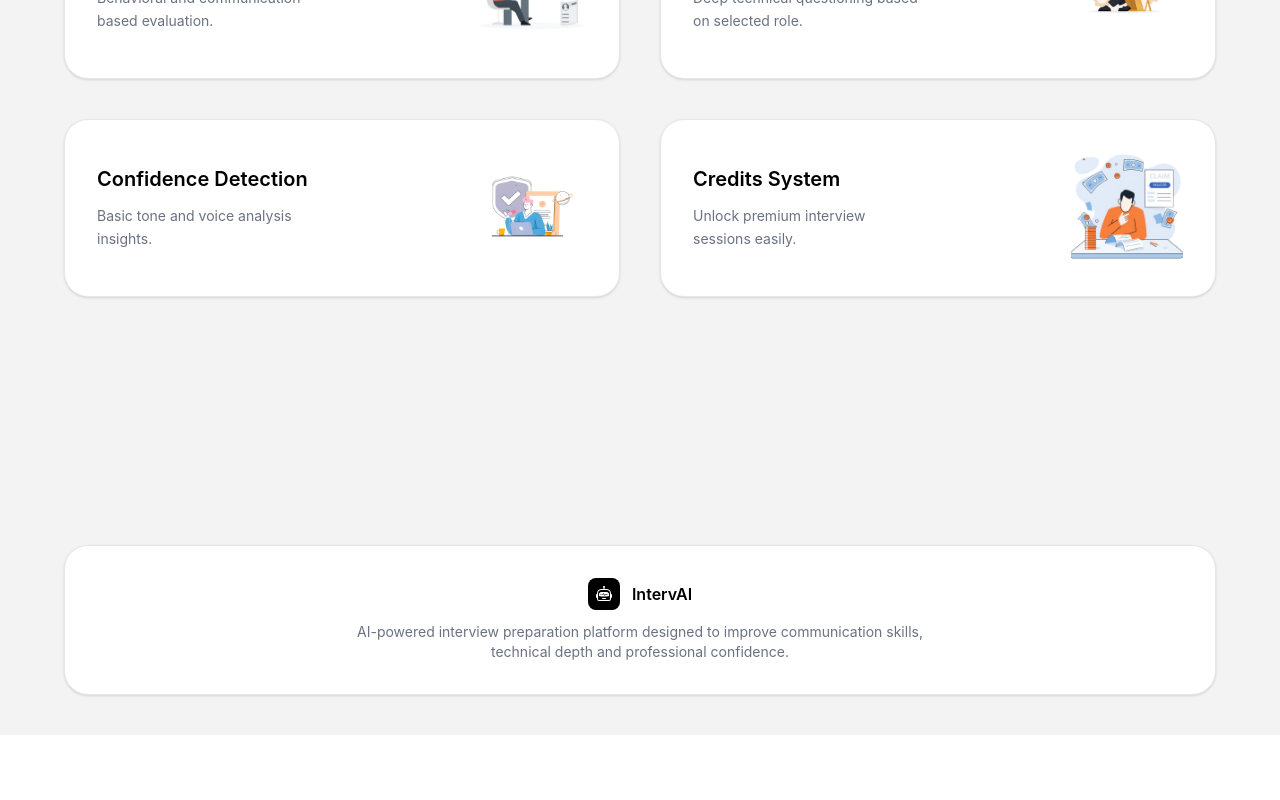
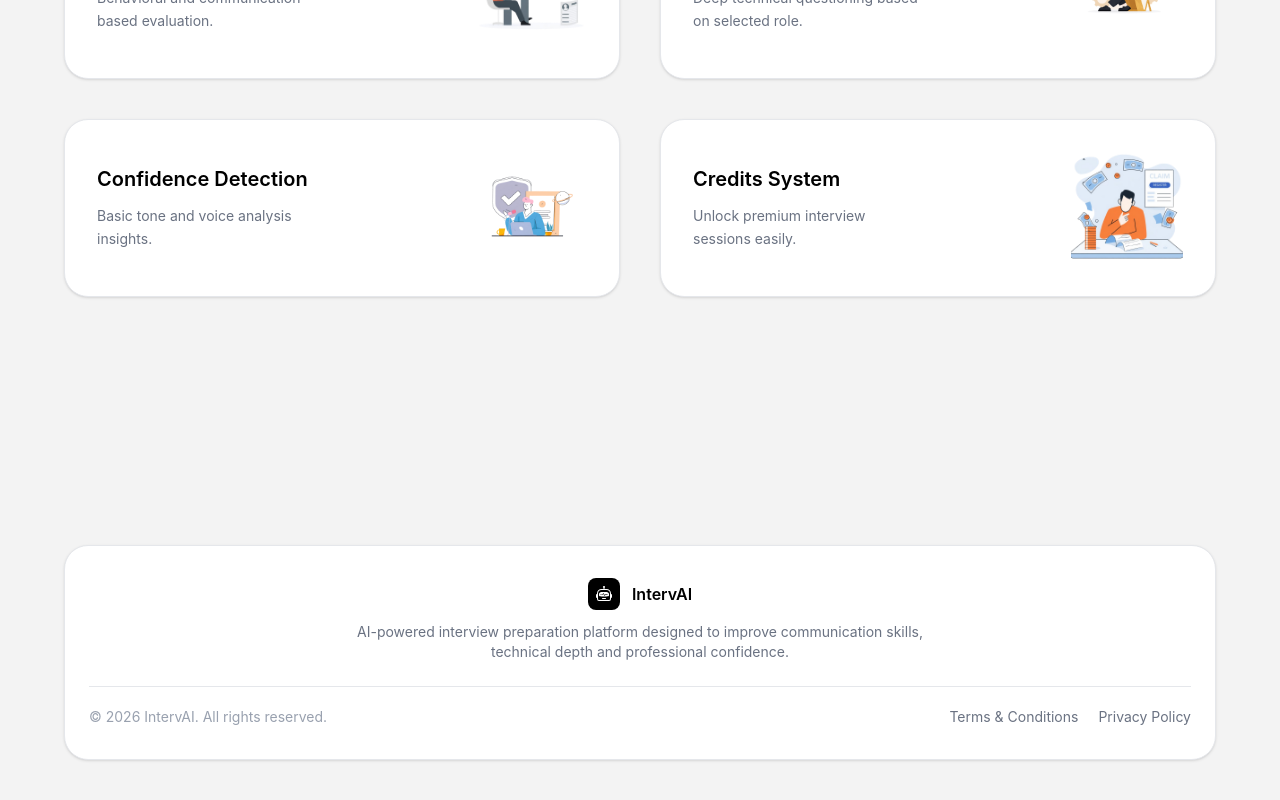
Before and after one commit to tomarkartik910-max/IntervAI, a React (Vite) app in the folder client/: page / in a window 1280 px wide. Shown: the part 2109-2909 px from the top of the page. Before the commit the page ends 2844 px from the top, so only its background shows below. Built offline with nearby package versions, Linux system fonts and the light colour scheme; no server answers; the HTML template or start-up script is replaced by a standard one.

Commit message:
modify footer

```diff
--- a/client/src/components/Footer.jsx
+++ b/client/src/components/Footer.jsx
@@ -1,23 +1,48 @@
-import React from 'react'
-import { BsRobot } from 'react-icons/bs'
+import { BsRobot } from "react-icons/bs";
 
 function Footer() {
   return (
-    <div className='bg-[#f3f3f3] flex justify-center px-4 pb-10 py-4 pt-10'>
-      <div className='w-full max-w-6xl bg-white rounded-[24px] shadow-sm border border-gray-200 py-8 px-3 text-center'>
-        <div className='flex justify-center items-center gap-3 mb-3'>
-            <div className='bg-black text-white p-2 rounded-lg'><BsRobot size={16}/></div>
-            <h2 className='font-semibold'>IntervAI</h2>
+    <div className="bg-[#f3f3f3] flex justify-center px-4 pb-10 pt-10">
+      <div className="w-full max-w-6xl bg-white rounded-3xl shadow-sm border border-gray-200 py-8 px-6 text-center">
+
+        <div className="flex justify-center items-center gap-3 mb-3">
+          <div className="bg-black text-white p-2 rounded-lg">
+            <BsRobot size={16} />
+          </div>
+
+          <h2 className="font-semibold">IntervAI</h2>
         </div>
-        <p className='text-gray-500 text-sm max-w-xl mx-auto'>
-  AI-powered interview preparation platform designed to improve
+
+        <p className="text-gray-500 text-sm max-w-xl mx-auto">
+          AI-powered interview preparation platform designed to improve
           communication skills, technical depth and professional confidence.
         </p>
 
+        <div className="border-t border-gray-200 mt-6 pt-5 flex flex-col md:flex-row items-center justify-between gap-3 text-sm">
+          <p className="text-gray-400">
+            © 2026 IntervAI. All rights reserved.
+          </p>
+
+          <div className="flex items-center gap-5">
+            <a
+              href="/terms"
+              className="text-gray-500 hover:text-black transition-colors"
+            >
+              Terms & Conditions
+            </a>
+
+            <a
+              href="/privacy"
+              className="text-gray-500 hover:text-black transition-colors"
+            >
+              Privacy Policy
+            </a>
+          </div>
+        </div>
 
       </div>
     </div>
-  )
+  );
 }
 
-export default Footer
+export default Footer;
```
